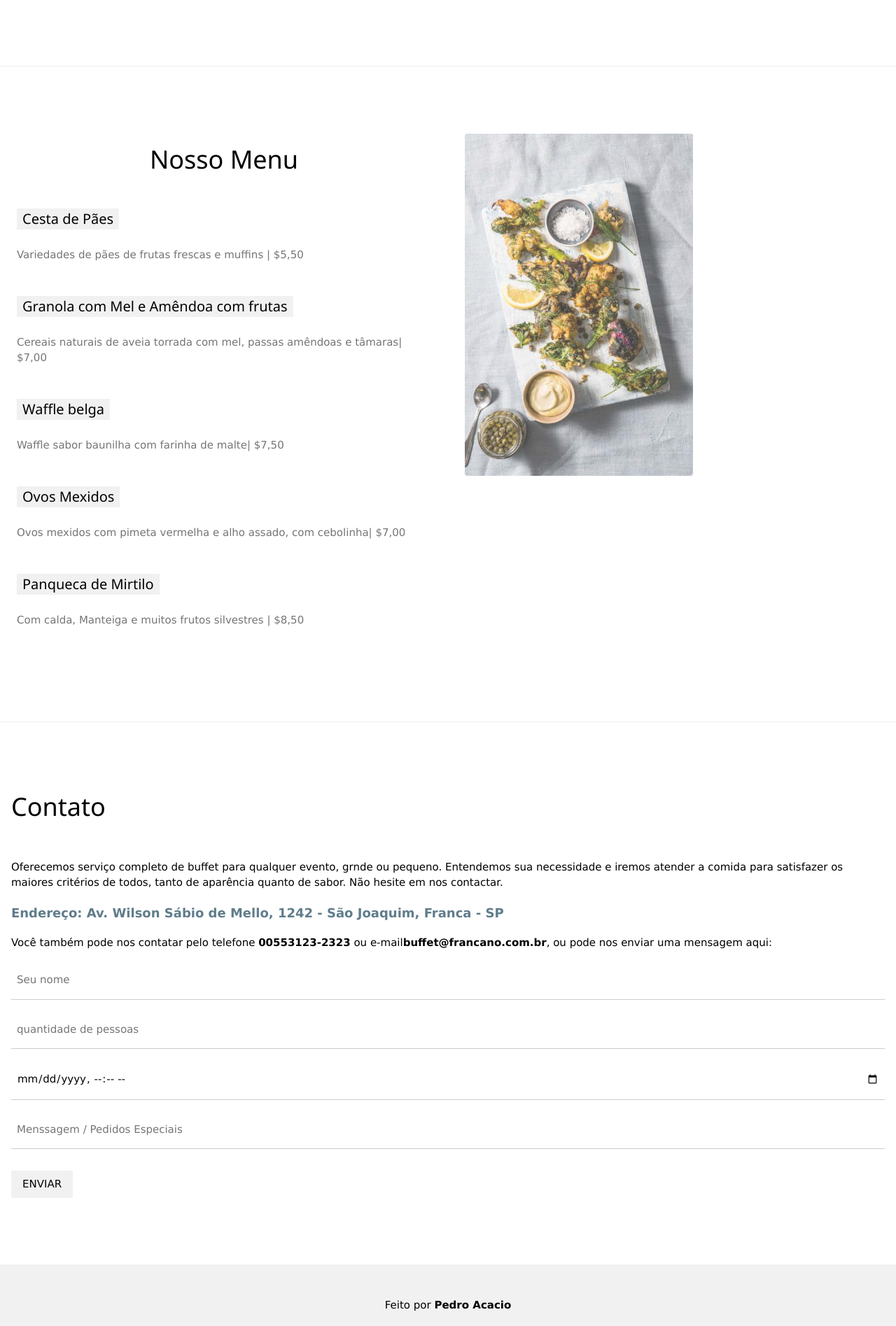
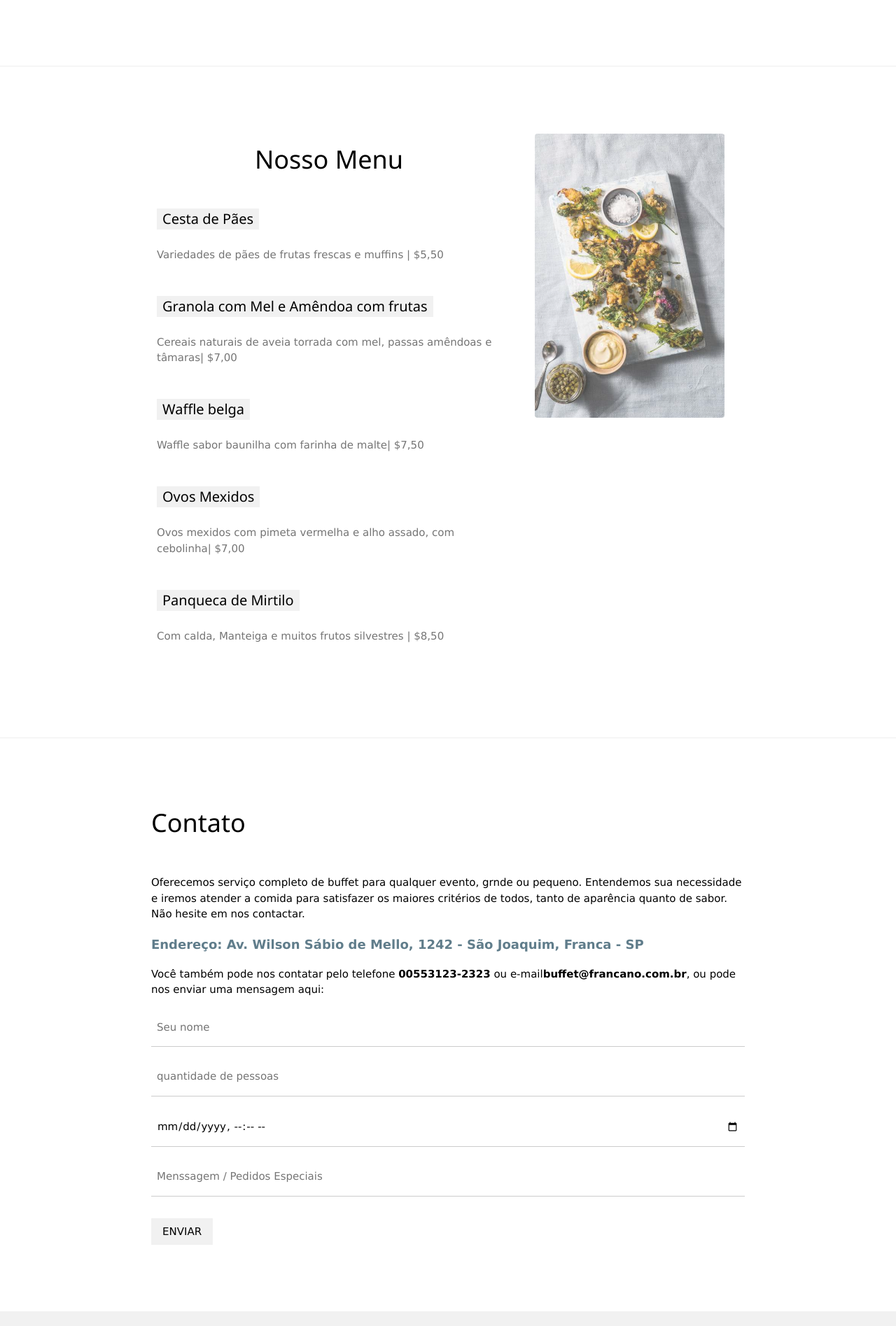
Before and after one commit to Akcio23/buffetFrancano, a plain HTML site: page index.html in a window 1280 px wide. Shown: the part 1345-3240 px from the top of the page at 70% size. Drawn offline with Linux system fonts and the light colour scheme.

Commit message:
finalizado

```diff
--- a/index.html
+++ b/index.html
@@ -58,7 +58,7 @@
     <hr>
 
     <!-- Sessão do Menu-->
-    <div class="w3-row w3-padding-64" id="menu">
+    <div class="w3-row w3-padding-64"  id="menu" style="margin-left: 200px;">
         <div class="w3-col l6 w3-padding-large">
             <h1 class="w3-center"> Nosso Menu</h1><br>
             <h4 class="w3-tag w3-light-grey">Cesta de Pães</h4>
@@ -85,7 +85,7 @@
     <hr>
 
     <!-- Sessão de contato-->
-    <div class="w3-container w3-padding-64" id="contact">
+    <div class="w3-container w3-padding-64" id="contact" style="margin-left: 200px; margin-right: 200px;" >
         <h1> Contato</h1><br>
         <p> Oferecemos serviço completo de buffet para qualquer evento, grnde ou pequeno. Entendemos sua necessidade e
             iremos atender a comida para satisfazer os maiores critérios de todos, tanto de aparência quanto de sabor.
```
